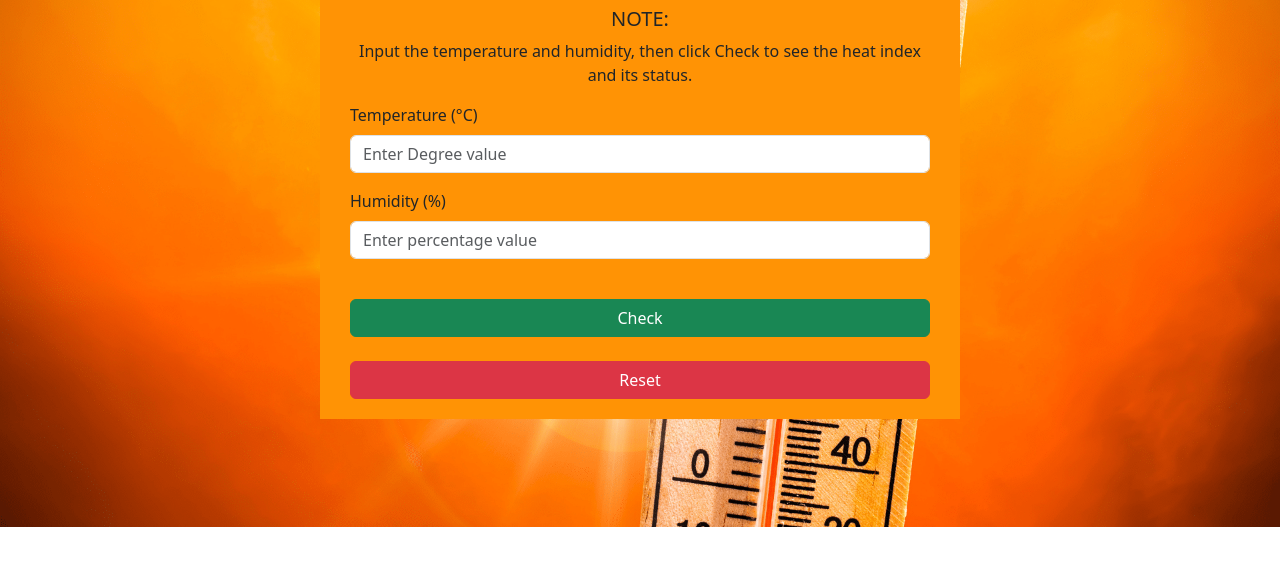
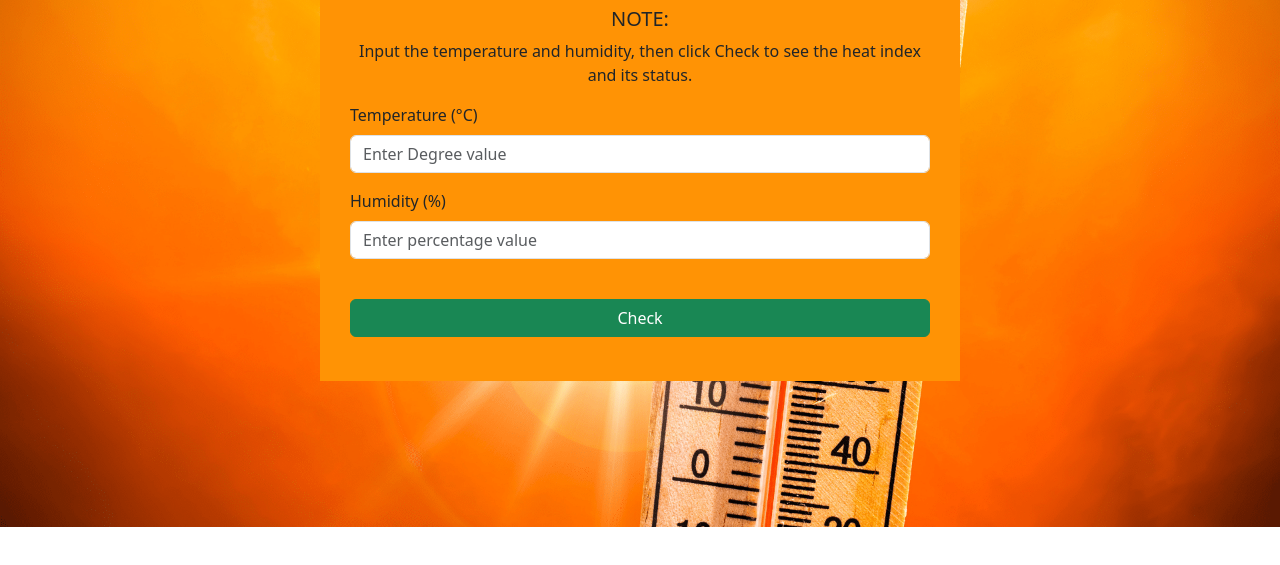
Before and after one commit to Gonzales-9E-ay2526/Q4-Drill2, a plain HTML site: page index.html in a window 1280 px wide. Shown: the part 193-758 px from the top of the page. Drawn offline with nearby package versions, Linux system fonts and the light colour scheme.

Commit message:
Update index.html

```diff
--- a/index.html
+++ b/index.html
@@ -35,7 +35,6 @@
                 <div>
                     <button class="btn btn-success" onclick="checkHeat()">Check</button><br><br>
 
-                    <button class="btn btn-danger" onclick="window.location.reload()">Reset</button>
                 </div>
 
             </div>
```
